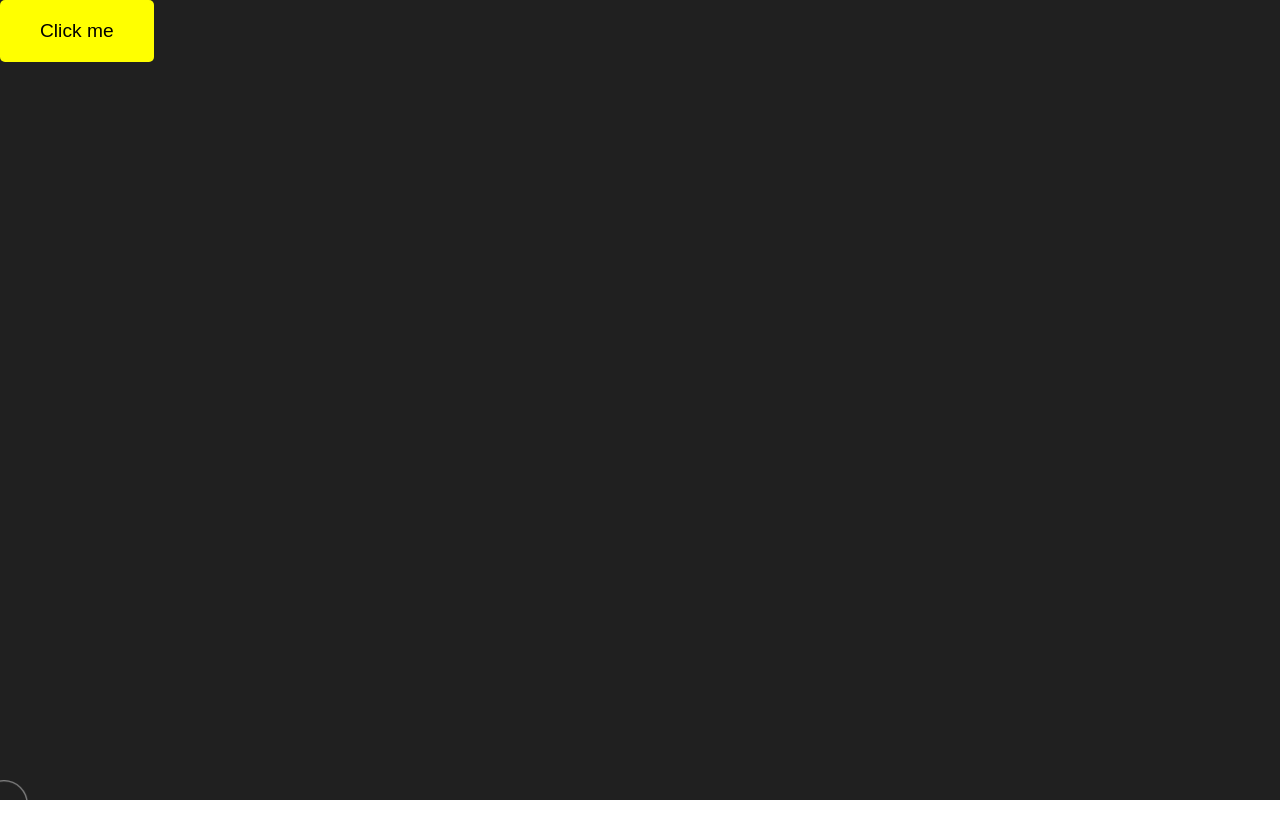
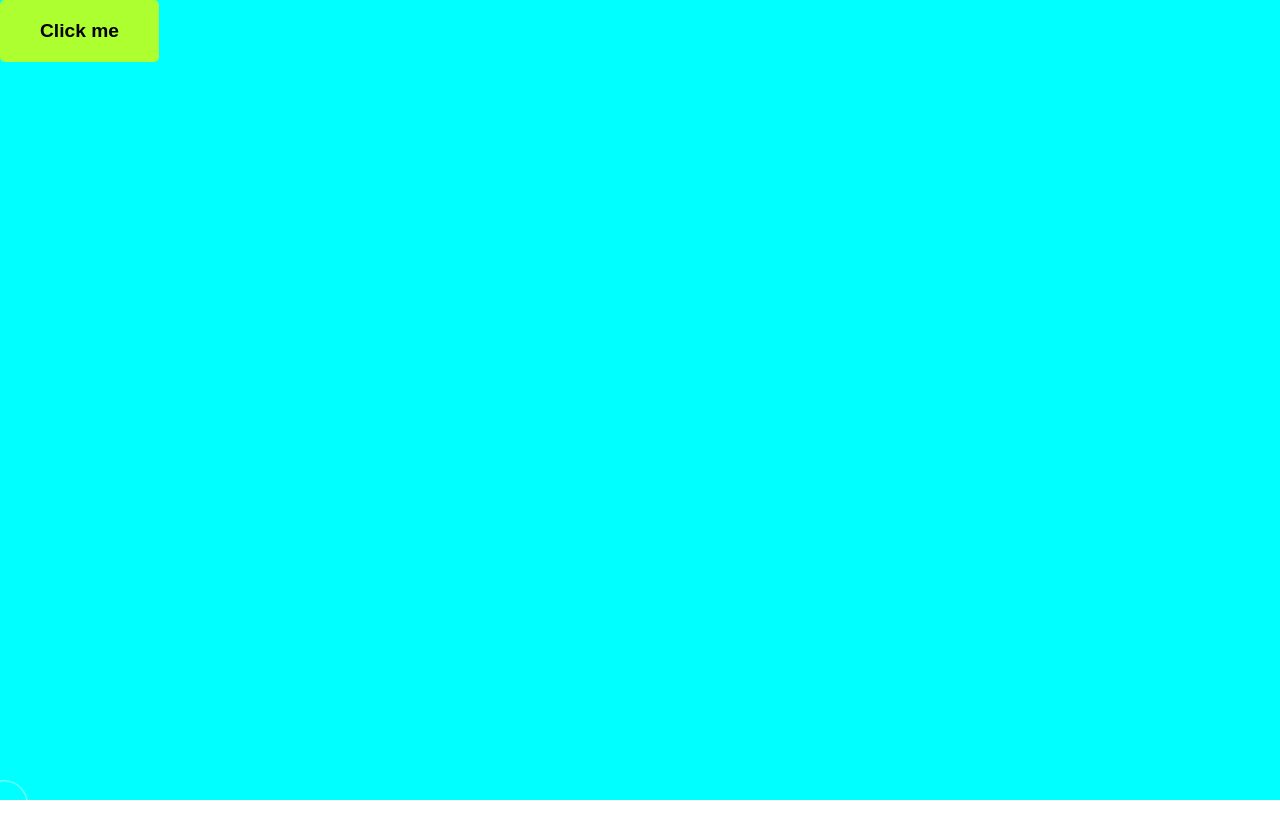
Before and after one commit to meabhisingh/customcursor, a plain HTML site: page index.html in a window 1280 px wide. Drawn offline with Linux system fonts and the light colour scheme.

Commit message:
modified style.css

```diff
--- a/style.css
+++ b/style.css
@@ -27,7 +27,7 @@
 }
 
 .container {
-  background-color: rgb(32, 32, 32);
+  background-color:aqua;
   width: 100%;
   height: 100vh;
 }
@@ -45,11 +45,12 @@
 
 button {
   padding: 20px 40px;
-  background-color: yellow;
+  background-color:greenyellow;
   color: black;
   font: 400 1.2rem sans-serif;
   border: none;
   border-radius: 5px;
+  font-weight: bolder;
 }
 button:hover {
   background-color: rgb(240, 108, 46);
```
